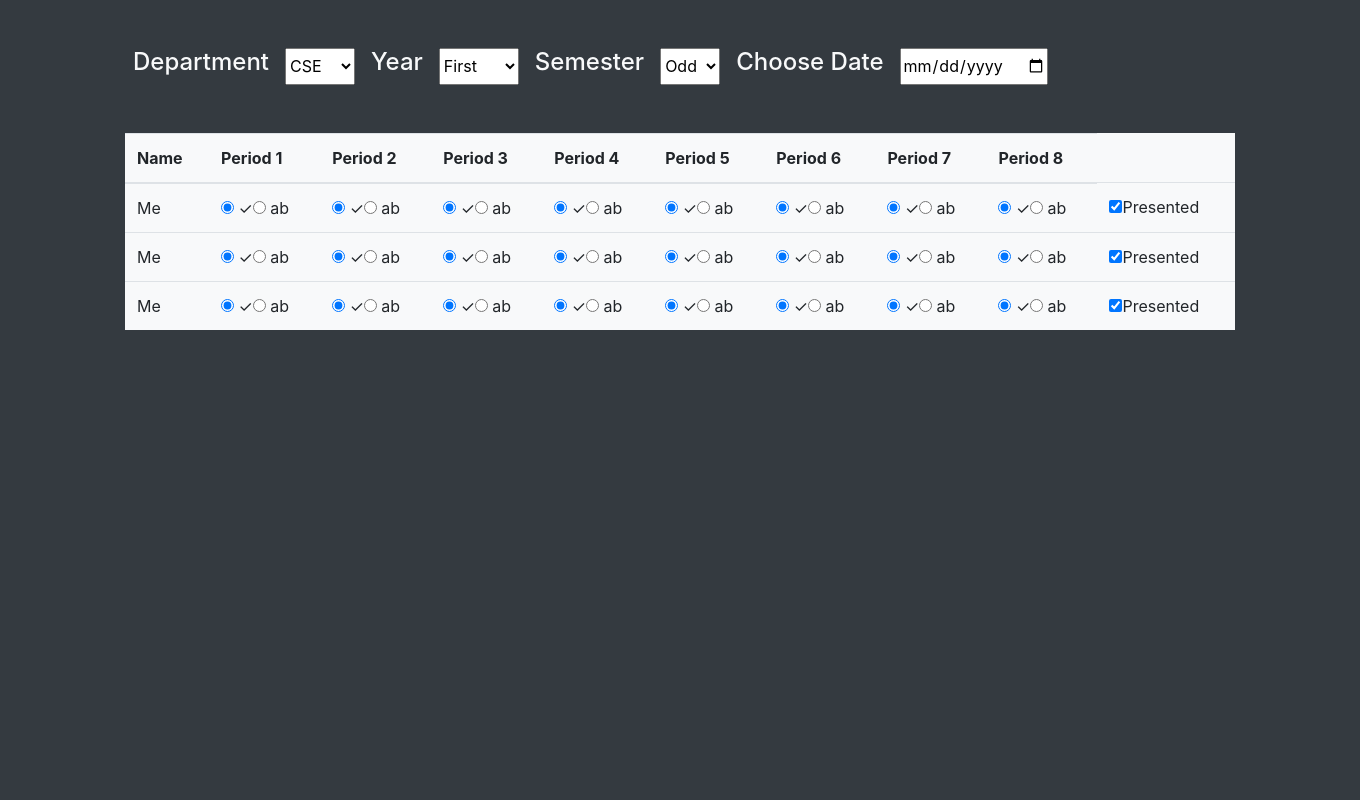
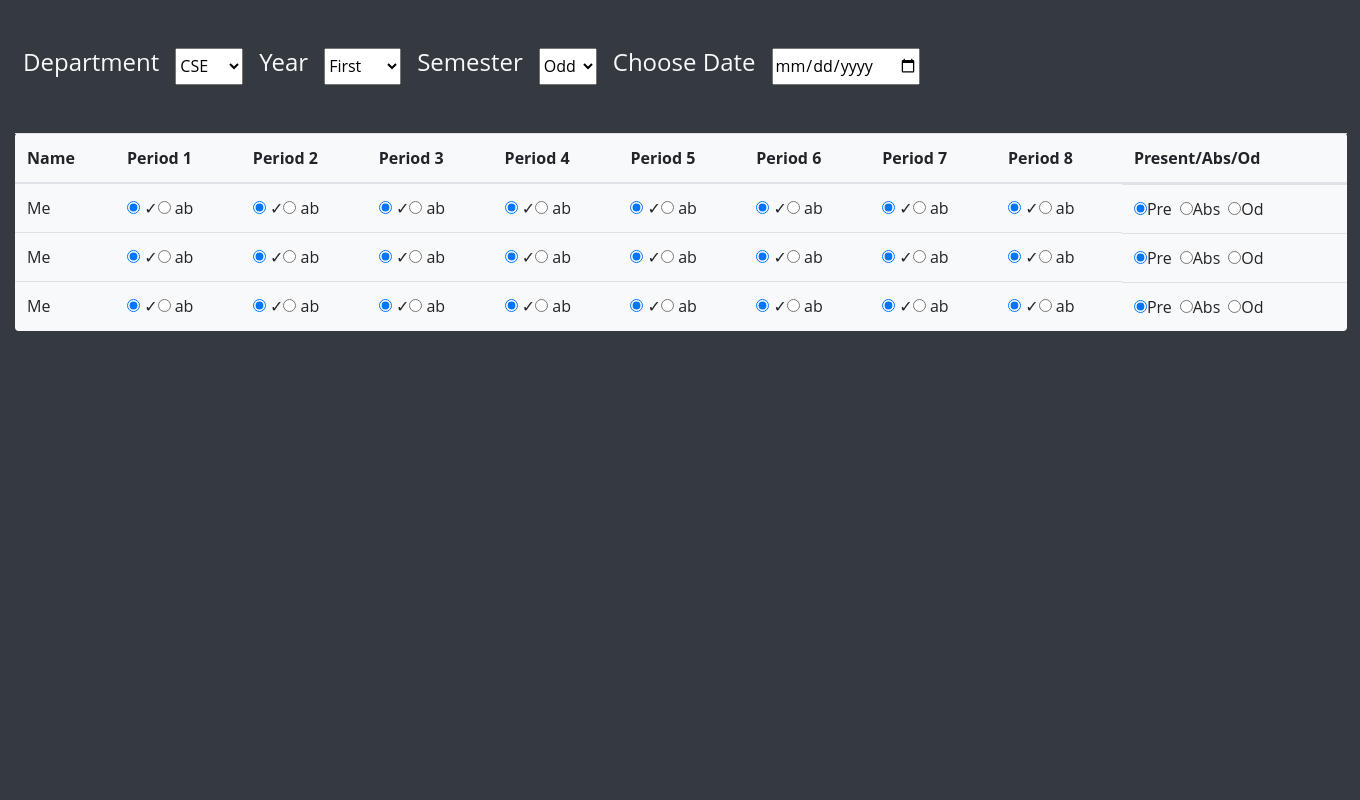
Before and after one commit to Saravana-Pon-Balan/attendManagement, a Django app: template apps/main/templates/attend.html in a window 1360 px wide. Run offline with Django 3.2, Linux system fonts and the light colour scheme; the template is opened without the code that fills it, so the values that code supplies are empty.

Commit message:
on working

```diff
--- a/apps/main/templates/attend.html
+++ b/apps/main/templates/attend.html
@@ -5,10 +5,51 @@
 	<meta name="viewport" content="width=device-width, initial-scale=1">
 	<title>Attendance</title>
 	<link rel="stylesheet" href="https://cdn.jsdelivr.net/npm/bootstrap@4.0.0/dist/css/bootstrap.min.css" integrity="sha384-Gn5384xqQ1aoWXA+058RXPxPg6fy4IWvTNh0E263XmFcJlSAwiGgFAW/dAiS6JXm" crossorigin="anonymous">
+	<style>
+		html,
+body {
+  width: 100%;
+  height: 100%;
+  font-family: "Open Sans", sans-serif;
+  padding: 0;
+  margin: 0;
+}
+
+#context-menu {
+  position: fixed;
+  z-index: 10000;
+  width: 150px;
+  background: #1b1a1a;
+  border-radius: 5px;
+}
+
+#context-menu .item {
+  padding: 8px 10px;
+  font-size: 15px;
+  color: #eee;
+  cursor: pointer;
+  border-radius: inherit;
+}
+#context-menu .item:hover {
+	background: #343434;
+}
+#context-menu {
+  position: fixed;
+  z-index: 10000;
+  width: 150px;
+  background: #1b1a1a;
+  border-radius: 5px;
+  display: none;
+}
+
+#context-menu.visible{
+	display: block;
+}
+</style>
 
 </head>
 <body class="bg-dark">
-	<div class="container">
+	<div class="container ml-0 mr-0">
 		<div class="nav d-flex">
 			<div class="dept d-flex p-2 pt-5 pb-5">
 				<h4 class="text-light pr-3">Department</h4>
@@ -42,8 +83,12 @@
 				<input type="date">
 			</div>
 		</div>
-		<div class="content">
-			<table class="table bg-light">
+		<div class="content ml-0">
+			<div id="context-menu">
+      	<div class="item" >Ab</div>
+      	<div class="item" >Od</div>
+   	 	</div>
+			<table class="table bg-light rounded" style="max-width: 120%; width: 120%;" >
 				<thead>
 					<th>Name</th>
 					<th>Period 1</th>
@@ -54,54 +99,314 @@
 					<th>Period 6</th>
 					<th>Period 7</th>
 					<th>Period 8</th>
+					<th>Present/Abs/Od</th>
 				</thead>
 				<tbody>
 					<tr>
 						<td>Me</td>
-						<td><input type="radio" class="pre text-primary" checked> &#x2713;<input type="radio" class="abs"> ab
-							<!--<div class="opt" style="display:none;"><select><option>Ab</option><<option>Od</option></select></div>-->
+							<td >
+								<div class="d-flex">
+								<div>
+									<input type="radio" class="pre text-primary" checked> &#x2713;
+								</div>
+								<div   ><input class="abs" type="radio" > ab
+								</div>
+							</div>
 							</td>
-						<td><input type="radio" class="pre text-primary" checked> &#x2713;<input type="radio" class="abs"> ab</td>
-						<td><input type="radio" class="pre text-primary" checked> &#x2713;<input type="radio" class="abs"> ab</td>
-						<td><input type="radio" class="pre text-primary" checked> &#x2713;<input type="radio" class="abs"> ab</td>
-						<td><input type="radio" class="pre text-primary" checked> &#x2713;<input type="radio" class="abs"> ab</td>
-						<td><input type="radio" class="pre text-primary" checked> &#x2713;<input type="radio" class="abs"> ab</td>
-						<td><input type="radio" class="pre text-primary" checked> &#x2713;<input type="radio" class="abs"> ab</td>
-						<td><input type="radio" class="pre text-primary" checked> &#x2713;<input type="radio" class="abs"> ab</td>
-						<td><div class="checking"><input type="checkbox" checked onchange="checking(this)">Presented <textarea id="msg" style="display:none"></textarea> </div></td>
+						<td >
+								<div class="d-flex">
+								<div>
+									<input type="radio" class="pre text-primary" checked> &#x2713;
+								</div>
+								<div   ><input class="abs" type="radio" > ab
+								</div>
+							</div>
+							</td>
+						<td >
+								<div class="d-flex">
+								<div>
+									<input type="radio" class="pre text-primary" checked> &#x2713;
+								</div>
+								<div   ><input class="abs" type="radio" > ab
+								</div>
+							</div>
+							</td>
+						<td >
+								<div class="d-flex">
+								<div>
+									<input type="radio" class="pre text-primary" checked> &#x2713;
+								</div>
+								<div   ><input class="abs" type="radio" > ab
+								</div>
+							</div>
+							</td>
+						<td >
+								<div class="d-flex">
+								<div>
+									<input type="radio" class="pre text-primary" checked> &#x2713;
+								</div>
+								<div   ><input class="abs" type="radio" > ab
+								</div>
+							</div>
+							</td>
+						<td >
+								<div class="d-flex">
+								<div>
+									<input type="radio" class="pre text-primary" checked> &#x2713;
+								</div>
+								<div   ><input class="abs" type="radio" > ab
+								</div>
+							</div>
+							</td>
+						<td >
+								<div class="d-flex">
+								<div>
+									<input type="radio" class="pre text-primary" checked> &#x2713;
+								</div>
+								<div   ><input class="abs" type="radio" > ab
+								</div>
+							</div>
+							</td>
+						<td >
+								<div class="d-flex">
+								<div>
+									<input type="radio" class="pre text-primary" checked> &#x2713;
+								</div>
+								<div   ><input class="abs" type="radio" > ab
+								</div>
+							</div>
+							</td>
+						<td class="d-flex">
+							<div class="prechecking pr-2"><input type="radio" class="pao" checked onchange="prechecking(this)">Pre
+							</div>
+							<div class="abscheck pr-2"><input type="radio" class="pao" onchange="abschecking(this)">Abs
+							</div>
+							<div class="odcheck pr-2"><input type="radio" class="pao" onchange="odchecking(this)">Od
+							</div>
+								<textarea style="display:none" placeholder="Reason"></textarea>
+
+						</td>
+
+					</tr>
+
+						<tr>
+						<td>Me</td>
+							<td >
+								<div class="d-flex">
+								<div>
+									<input type="radio" class="pre text-primary" checked> &#x2713;
+								</div>
+								<div   ><input class="abs" type="radio" > ab
+								</div>
+							</div>
+							</td>
+						<td >
+								<div class="d-flex">
+								<div>
+									<input type="radio" class="pre text-primary" checked> &#x2713;
+								</div>
+								<div   ><input class="abs" type="radio" > ab
+								</div>
+							</div>
+							</td>
+						<td >
+								<div class="d-flex">
+								<div>
+									<input type="radio" class="pre text-primary" checked> &#x2713;
+								</div>
+								<div   ><input class="abs" type="radio" > ab
+								</div>
+							</div>
+							</td>
+						<td >
+								<div class="d-flex">
+								<div>
+									<input type="radio" class="pre text-primary" checked> &#x2713;
+								</div>
+								<div   ><input class="abs" type="radio" > ab
+								</div>
+							</div>
+							</td>
+						<td >
+								<div class="d-flex">
+								<div>
+									<input type="radio" class="pre text-primary" checked> &#x2713;
+								</div>
+								<div   ><input class="abs" type="radio" > ab
+								</div>
+							</div>
+							</td>
+						<td >
+								<div class="d-flex">
+								<div>
+									<input type="radio" class="pre text-primary" checked> &#x2713;
+								</div>
+								<div   ><input class="abs" type="radio" > ab
+								</div>
+							</div>
+							</td>
+						<td >
+								<div class="d-flex">
+								<div>
+									<input type="radio" class="pre text-primary" checked> &#x2713;
+								</div>
+								<div   ><input class="abs" type="radio" > ab
+								</div>
+							</div>
+							</td>
+						<td >
+								<div class="d-flex">
+								<div>
+									<input type="radio" class="pre text-primary" checked> &#x2713;
+								</div>
+								<div   ><input class="abs" type="radio" > ab
+								</div>
+							</div>
+							</td>
+						<td class="d-flex">
+							<div class="prechecking pr-2"><input type="radio" class="pao" checked onchange="prechecking(this)">Pre
+							</div>
+							<div class="abscheck pr-2"><input type="radio" class="pao" onchange="abschecking(this)">Abs
+							</div>
+							<div class="odcheck pr-2"><input type="radio" class="pao" onchange="odchecking(this)">Od
+							</div>
+								<textarea style="display:none" placeholder="Reason"></textarea>
+
+						</td>
 
 					</tr>
 						<tr>
 						<td>Me</td>
-						<td><input type="radio" class="pre text-primary" checked> &#x2713;<input type="radio" class="abs"> ab</td>
-						<td><input type="radio" class="pre text-primary" checked> &#x2713;<input type="radio" class="abs"> ab</td>
-						<td><input type="radio" class="pre text-primary" checked> &#x2713;<input type="radio" class="abs"> ab</td>
-						<td><input type="radio" class="pre text-primary" checked> &#x2713;<input type="radio" class="abs"> ab</td>
-						<td><input type="radio" class="pre text-primary" checked> &#x2713;<input type="radio" class="abs"> ab</td>
-						<td><input type="radio" class="pre text-primary" checked> &#x2713;<input type="radio" class="abs"> ab</td>
-						<td><input type="radio" class="pre text-primary" checked> &#x2713;<input type="radio" class="abs"> ab</td>
-						<td><input type="radio" class="pre text-primary" checked> &#x2713;<input type="radio" class="abs"> ab</td>
-						<td><div class="checking"><input type="checkbox" checked onchange="checking(this)">Presented <textarea id="msg" style="display:none"></textarea> </div></td>
+							<td >
+								<div class="d-flex">
+								<div>
+									<input type="radio" class="pre text-primary" checked> &#x2713;
+								</div>
+								<div   ><input class="abs" type="radio" > ab
+								</div>
+							</div>
+							</td>
+						<td >
+								<div class="d-flex">
+								<div>
+									<input type="radio" class="pre text-primary" checked> &#x2713;
+								</div>
+								<div   ><input class="abs" type="radio" > ab
+								</div>
+							</div>
+							</td>
+						<td >
+								<div class="d-flex">
+								<div>
+									<input type="radio" class="pre text-primary" checked> &#x2713;
+								</div>
+								<div   ><input class="abs" type="radio" > ab
+								</div>
+							</div>
+							</td>
+						<td >
+								<div class="d-flex">
+								<div>
+									<input type="radio" class="pre text-primary" checked> &#x2713;
+								</div>
+								<div   ><input class="abs" type="radio" > ab
+								</div>
+							</div>
+							</td>
+						<td >
+								<div class="d-flex">
+								<div>
+									<input type="radio" class="pre text-primary" checked> &#x2713;
+								</div>
+								<div   ><input class="abs" type="radio" > ab
+								</div>
+							</div>
+							</td>
+						<td >
+								<div class="d-flex">
+								<div>
+									<input type="radio" class="pre text-primary" checked> &#x2713;
+								</div>
+								<div   ><input class="abs" type="radio" > ab
+								</div>
+							</div>
+							</td>
+						<td >
+								<div class="d-flex">
+								<div>
+									<input type="radio" class="pre text-primary" checked> &#x2713;
+								</div>
+								<div   ><input class="abs" type="radio" > ab
+								</div>
+							</div>
+							</td>
+						<td >
+								<div class="d-flex">
+								<div>
+									<input type="radio" class="pre text-primary" checked> &#x2713;
+								</div>
+								<div   ><input class="abs" type="radio" > ab
+								</div>
+							</div>
+							</td>
+						<td class="d-flex">
+							<div class="prechecking pr-2"><input type="radio" class="pao" checked onchange="prechecking(this)">Pre
+							</div>
+							<div class="abscheck pr-2"><input type="radio" class="pao" onchange="abschecking(this)">Abs
+							</div>
+							<div class="odcheck pr-2"><input type="radio" class="pao" onchange="odchecking(this)">Od
+							</div>
+								<textarea style="display:none" placeholder="Reason"></textarea>
 
-					</tr><tr>
-						<td>Me</td>
-						<td><input type="radio" class="pre text-primary" checked> &#x2713;<input type="radio" class="abs"> ab</td>
-						<td><input type="radio" class="pre text-primary" checked> &#x2713;<input type="radio" class="abs"> ab</td>
-						<td><input type="radio" class="pre text-primary" checked> &#x2713;<input type="radio" class="abs"> ab</td>
-						<td><input type="radio" class="pre text-primary" checked> &#x2713;<input type="radio" class="abs"> ab</td>
-						<td><input type="radio" class="pre text-primary" checked> &#x2713;<input type="radio" class="abs"> ab</td>
-						<td><input type="radio" class="pre text-primary" checked> &#x2713;<input type="radio" class="abs"> ab</td>
-						<td><input type="radio" class="pre text-primary" checked> &#x2713;<input type="radio" class="abs"> ab</td>
-						<td><input type="radio" class="pre text-primary" checked> &#x2713;<input type="radio" class="abs"> ab</td>
-						<td><div class="checking"><input type="checkbox" checked onchange="checking(this)">Presented <textarea id="msg" style="display:none"></textarea></div> </td>
+						</td>
 
 					</tr>
+
 				</tbody>
 			</table>
 		</div>
 	</div>
 </body>
 <script type="text/javascript">
+
+// right click event
+
+const contextMenu = document.getElementById("context-menu");
+const scopes = document.querySelectorAll(".abs");
+
+scopes.forEach((scope)=>{
+	scope.addEventListener("contextmenu", (event) => {
+  event.preventDefault();
+ 	var currentTarget = event.currentTarget;
+
+  const { clientX: mouseX, clientY: mouseY } = event;
+
+  contextMenu.style.top = `${mouseY}px`;
+  contextMenu.style.left = `${mouseX}px`;
+
+  contextMenu.classList.add("visible");
+
+  	var items = document.querySelectorAll(".item");
+   	items[0].addEventListener('click',()=>{
+  		currentTarget.checked = true;
+  		currentTarget.nextSibling.data = ' ab'
+  	})
+  	items[1].addEventListener('click',()=>{
+  		currentTarget.checked = true;
+  		currentTarget.nextSibling.data = ' Od'
+  	})
+
+  	var body = document.querySelector("body");
+  	body.addEventListener('click',()=>{
+  	contextMenu.classList.remove("visible");
+
+  	});
+});
+})
+
+// Give name for all present Absent radio buttons
+
+
 const table = document.querySelector('table');
 
 const rows = table.querySelectorAll('tr');
@@ -118,55 +423,61 @@ const tds = row.querySelectorAll('td');
 	});
   });
 });
-var abs = document.querySelectorAll('.abs');
 
-abs.forEach((ab)=>{
-    ab.addEventListener('dblclick',()=>{
-    	if(ab.nextSibling.data == ' ab')
-    	ab.nextSibling.data = ' Od'
-    	else
-    		ab.nextSibling.data = ' ab'
+// presentchecking
 
-
+function prechecking(that){
+	if(that.checked){
+		var abs = that.parentNode.parentNode.parentNode.querySelectorAll('.abs');
+		var pres= that.parentNode.parentNode.parentNode.querySelectorAll('.pre');
+		var textarea = that.parentNode.parentNode.querySelector("textarea");
+		pres.forEach((pre)=>{
+				pre.setAttribute("checked","checked");
 			})
-})
-function checking(that){
-	console.log(that.parentNode.parentNode.parentNode)
-	var checks= document.querySelectorAll(".checking");
-	checks.forEach((check)=>{
-			var box = check.querySelector("input[type=checkbox]");
-			var msg = check.querySelector("textarea");
-			if(!box.checked){
-				msg.style.display = 'block';
-				let abs = that.parentNode.parentNode.parentNode.querySelectorAll('.abs');
-				let pres = that.parentNode.parentNode.parentNode.querySelectorAll('.pre');
-
-
 		abs.forEach((ab)=>{
 				ab.removeAttribute("checked","checked")
 			})
-				pres.forEach((pre)=>{
-					pre.setAttribute("checked","checked");
-				})
-				console.log(abs)
-				console.log(pres)
+		textarea.style.display = "none"
+	}
 
 }
-			else{
-		msg.style.display = 'none';
-
-	let abs = that.parentNode.parentNode.parentNode.querySelectorAll('.abs');
-	let pres = that.parentNode.parentNode.parentNode.querySelectorAll('.pre');
+// Absentchecking
+function abschecking(that){
+	if(that.checked){
+		var abs = that.parentNode.parentNode.parentNode.querySelectorAll('.abs');
+		var pres= that.parentNode.parentNode.parentNode.querySelectorAll('.pre');
+		var textarea = that.parentNode.parentNode.querySelector("textarea");
+		textarea.style.display = "block";
+		abs.forEach((ab)=>{
+				ab.nextSibling.data = ' ab'
+				ab.setAttribute("checked","checked")
+			})
 		pres.forEach((pre)=>{
 				pre.removeAttribute("checked","checked");
 			})
-				abs.forEach((ab)=>{
-					ab.setAttribute("checked","checked")
-				})
 
 	}
+}
+// ODchecking
+function odchecking(that){
+	if(that.checked){
+		var textarea = that.parentNode.parentNode.querySelector("textarea");
+		textarea.style.display = "block";
+		var abs = that.parentNode.parentNode.parentNode.querySelectorAll('.abs');
+		abs.forEach((ab)=>{
+			ab.nextSibling.data = ' Od'
 		})
 	}
+}
+
+// checking present and absent and od and give the class name
+
+rows.forEach((row,i)=>{
+	var pao = row.querySelectorAll(".pao");
+	let name = `pao${i}`
+	pao.name = name;
+
+})
 
 
 
```
Lines whose indentation alone changed are shown as unchanged.
